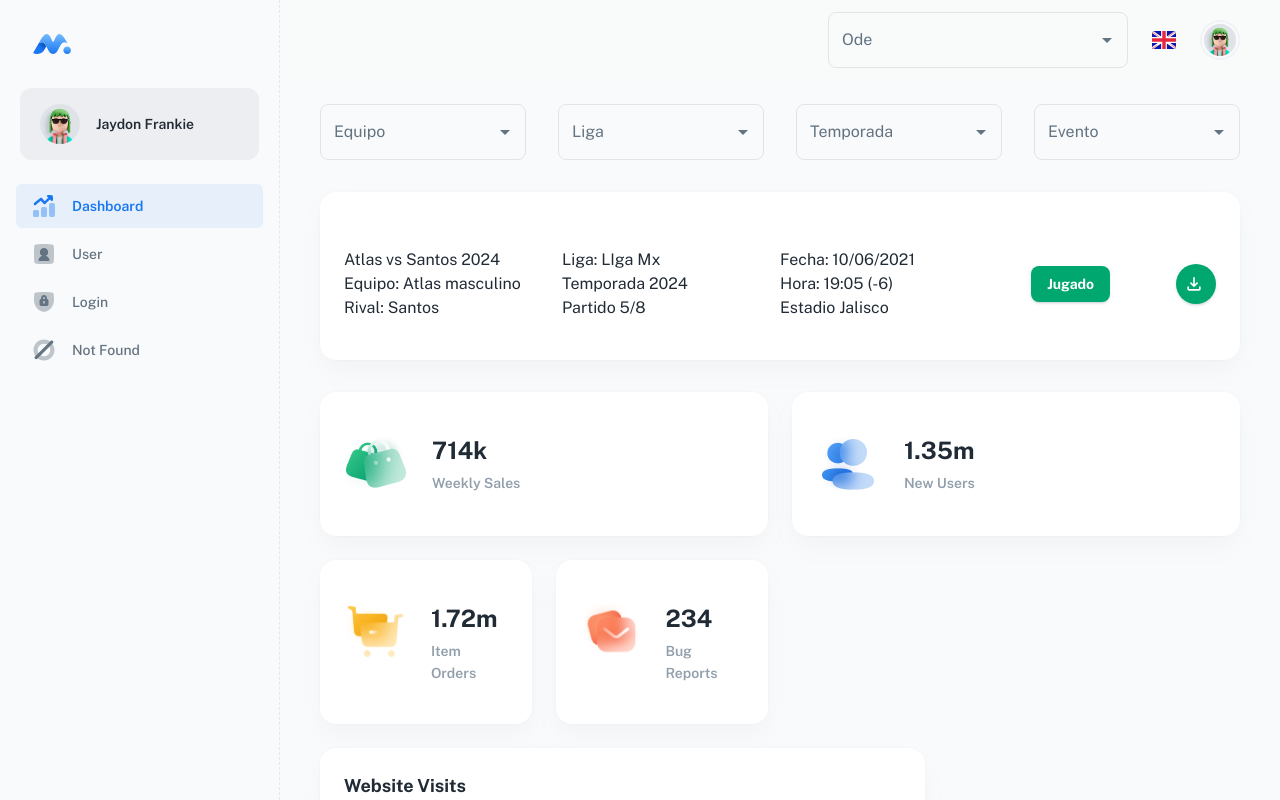
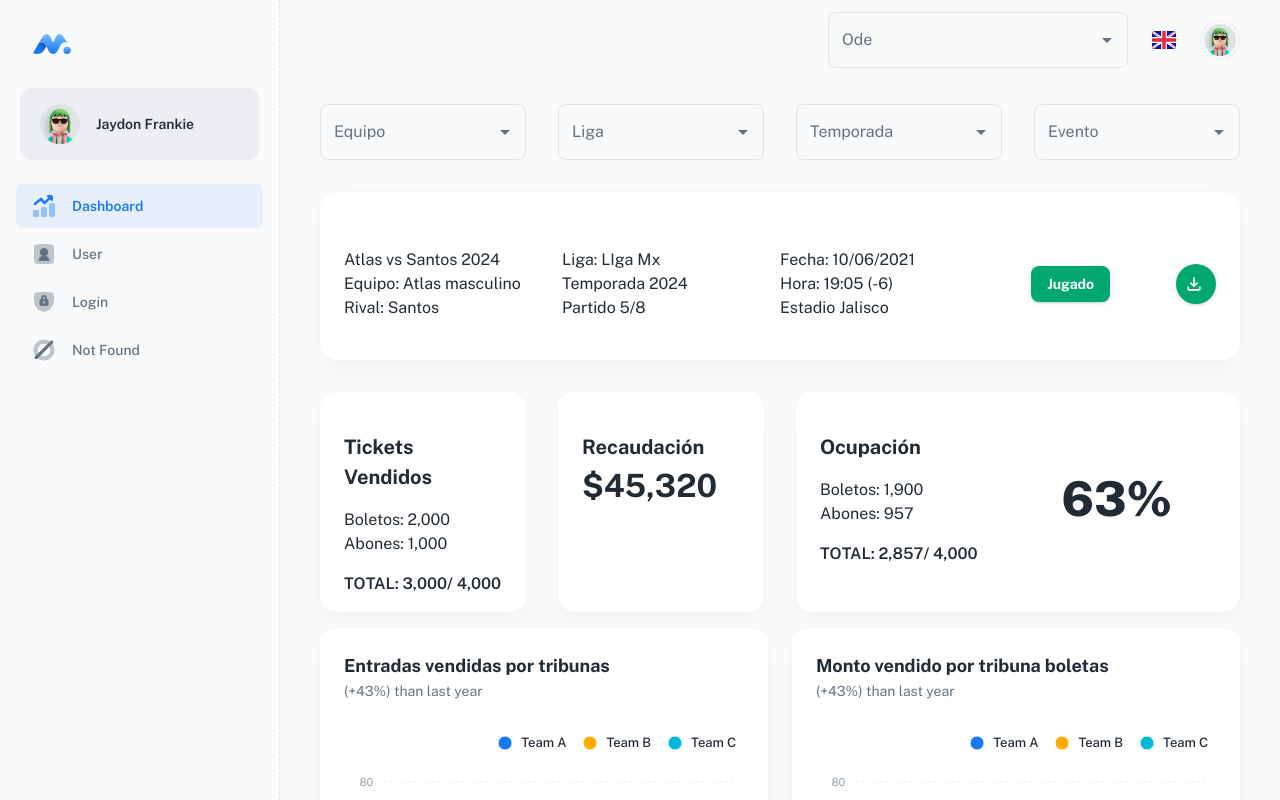
Before and after one commit to hcardoso81/dashboardNextJS, a React (Vite) app: page / in a window 1280 px wide. Shown: the top 800 px of the page. Built offline with nearby package versions, Linux system fonts and the light colour scheme.

Commit message:
feat. add components

```diff
--- /dev/null
+++ b/src/sections/overview/app-details-sales.jsx
@@ -0,0 +1,81 @@
+import React from 'react';
+
+import { Card, Grid, Typography } from '@mui/material';
+
+export default function AppDetailsSales() {
+  return (
+    <Grid container spacing={4}>
+      <Grid item xs={12} sm={3} md={3}>
+        <Card
+          sx={{
+            px: 3,
+            py: 5,
+            borderRadius: 2,
+            width: '100%',
+            height: 220,
+          }}
+        >
+          <Typography variant="h5">Tickets Vendidos</Typography>
+          <Typography mt={2} variant="inherit">
+            Boletos: 2,000
+          </Typography>
+          <Typography variant="inherit">Abones: 1,000</Typography>
+          <Typography mt={2} variant="subtitle1">
+            TOTAL: 3,000/ 4,000
+          </Typography>
+        </Card>
+      </Grid>
+      <Grid item xs={12} sm={3} md={3}>
+        <Card
+          sx={{
+            px: 3,
+            py: 5,
+            borderRadius: 2,
+            width: '100%',
+            height: 220,
+          }}
+        >
+          <Typography variant="h5">Recaudación</Typography>
+          <Typography variant="h3">$45,320</Typography>
+        </Card>
+      </Grid>
+      <Grid item xs={12} sm={6} md={6}>
+        <Card
+          sx={{
+            px: 3,
+            py: 5,
+            borderRadius: 2,
+            width: '100%',
+            height: 220,
+          }}
+        >
+          <Grid container >
+            <Grid xs={12} sm={6} md={6}>
+              <Typography variant="h5">Ocupación</Typography>
+              <Typography mt={2} variant="inherit">
+                Boletos: 1,900
+              </Typography>
+              <Typography variant="inherit">Abones: 957</Typography>
+              <Typography mt={2} variant="subtitle1">
+                TOTAL: 2,857/ 4,000
+              </Typography>
+            </Grid>
+            <Grid
+              xs={12}
+              sm={6}
+              md={6}
+              sx={{
+                display: 'flex',
+                justifyContent: 'center',
+                alignItems: 'center',
+                textAlign: 'center',
+              }}
+            >
+              <Typography variant="h2">63%</Typography>
+            </Grid>
+          </Grid>
+        </Card>
+      </Grid>
+    </Grid>
+  );
+}
--- a/src/sections/overview/view/app-view.jsx
+++ b/src/sections/overview/view/app-view.jsx
@@ -10,10 +10,10 @@ import AppTasks from '../app-tasks';
 import AppNewsUpdate from '../app-news-update';
 import AppDetailsEvent from '../app-detail-event';
 import AppFiltersEvent from '../app-filters-event';
+import AppDetailsSales from '../app-details-sales';
 import AppOrderTimeline from '../app-order-timeline';
 import AppCurrentVisits from '../app-current-visits';
 import AppWebsiteVisits from '../app-website-visits';
-import AppWidgetSummary from '../app-widget-summary';
 import AppTrafficBySite from '../app-traffic-by-site';
 import AppCurrentSubject from '../app-current-subject';
 import AppConversionRates from '../app-conversion-rates';
@@ -37,46 +37,61 @@ export default function AppView() {
       <Grid container sx={{ my: 4 }} >
         <AppDetailsEvent />
       </Grid>
+
+      <Grid container sx={{ my: 2 }} >
+        <AppDetailsSales />
+      </Grid>
       <Grid container spacing={3}>
-        <Grid xs={12} sm={6} md={6}>
-          <AppWidgetSummary
-            title="Weekly Sales"
-            total={714000}
-            color="success"
-            icon={<img alt="icon" src="/assets/icons/glass/ic_glass_bag.png" />}
+
+
+      <Grid xs={12} md={6}>
+          <AppWebsiteVisits
+            title="Entradas vendidas por tribunas"
+            subheader="(+43%) than last year"
+            chart={{
+              labels: [
+                '01/01/2003',
+                '02/01/2003',
+                '03/01/2003',
+                '04/01/2003',
+                '05/01/2003',
+                '06/01/2003',
+                '07/01/2003',
+                '08/01/2003',
+                '09/01/2003',
+                '10/01/2003',
+                '11/01/2003',
+              ],
+              series: [
+                {
+                  name: 'Team A',
+                  type: 'column',
+                  fill: 'solid',
+                  data: [23, 11, 22, 27, 13, 22, 37, 21, 44, 22, 30],
+                },
+                {
+                  name: 'Team B',
+                  type: 'area',
+                  fill: 'gradient',
+                  data: [44, 55, 41, 67, 22, 43, 21, 41, 56, 27, 43],
+                },
+                {
+                  name: 'Team C',
+                  type: 'line',
+                  fill: 'solid',
+                  data: [30, 25, 36, 30, 45, 35, 64, 52, 59, 36, 39],
+                },
+              ],
+            }}
           />
         </Grid>
 
-        <Grid xs={12} sm={6} md={6}>
-          <AppWidgetSummary
-            title="New Users"
-            total={1352831}
-            color="info"
-            icon={<img alt="icon" src="/assets/icons/glass/ic_glass_users.png" />}
-          />
-        </Grid>
 
-        <Grid xs={12} sm={6} md={3}>
-          <AppWidgetSummary
-            title="Item Orders"
-            total={1723315}
-            color="warning"
-            icon={<img alt="icon" src="/assets/icons/glass/ic_glass_buy.png" />}
-          />
-        </Grid>
 
-        <Grid xs={12} sm={6} md={3}>
-          <AppWidgetSummary
-            title="Bug Reports"
-            total={234}
-            color="error"
-            icon={<img alt="icon" src="/assets/icons/glass/ic_glass_message.png" />}
-          />
-        </Grid>
 
-        <Grid xs={12} md={6} lg={8}>
+        <Grid xs={12} md={6} >
           <AppWebsiteVisits
-            title="Website Visits"
+            title="Monto vendido por tribuna boletas"
             subheader="(+43%) than last year"
             chart={{
               labels: [
```
